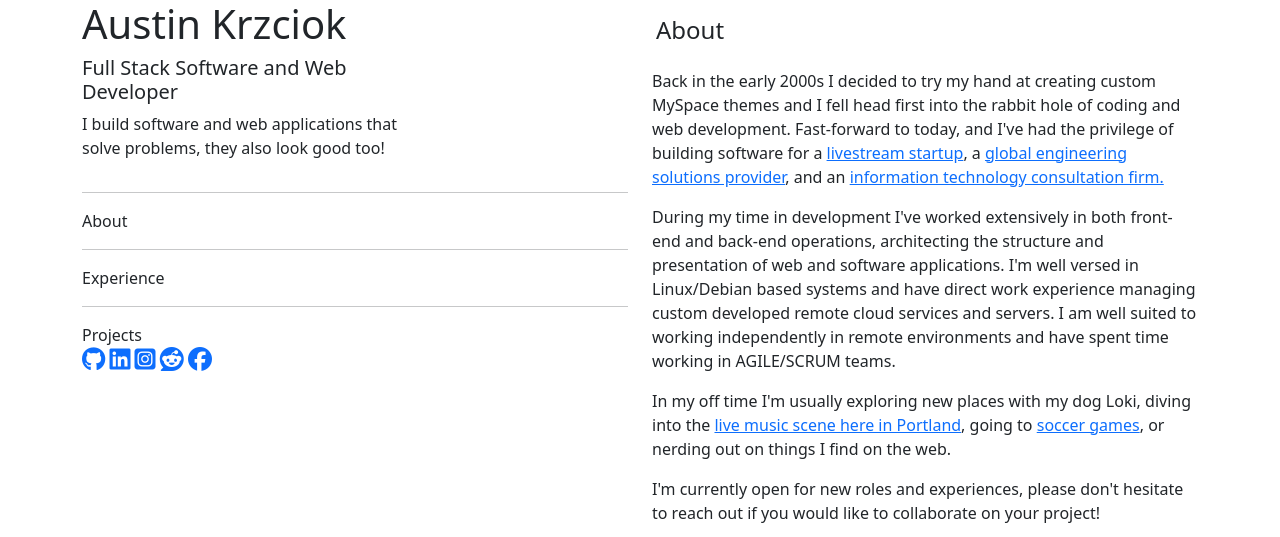
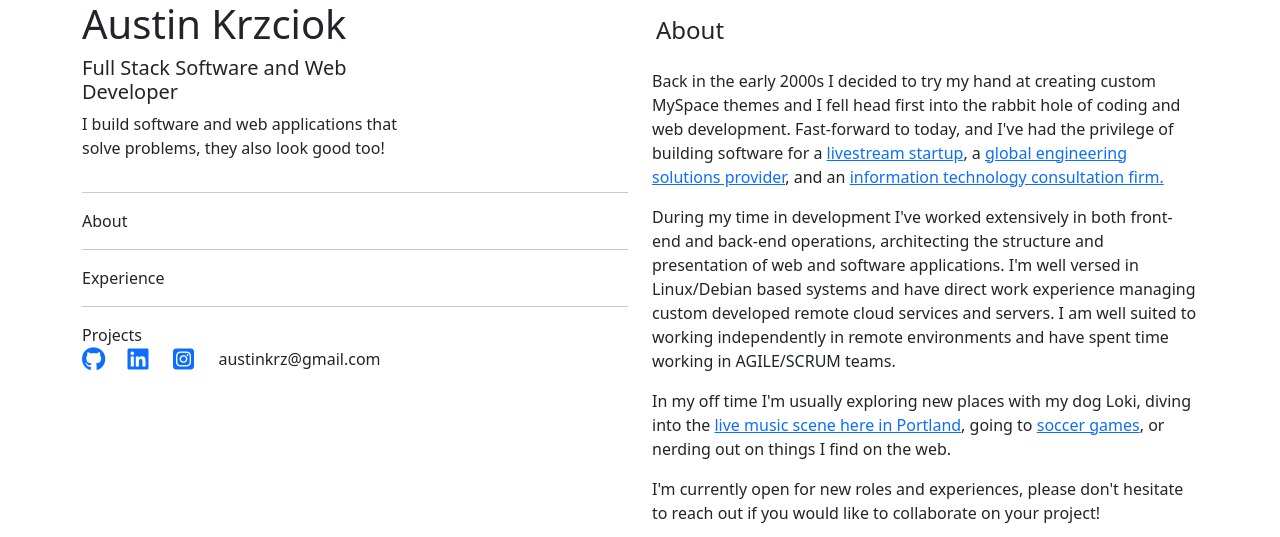
Before and after one commit to Kazooka503/website_portfolio, a Django app: page / in a window 1280 px wide. Shown: the top 537 px of the page. Run offline with Django 5.2, Linux system fonts and the light colour scheme; some libraries are stand-ins or nearby versions.

Commit message:
Fixes layout issue where social media links were not rendering on screen.
Removes unnecessary links, adds email address

```diff
--- a/portfolio/base/templates/base/home.html
+++ b/portfolio/base/templates/base/home.html
@@ -19,7 +19,7 @@
                     <div id="left-section" class="col-sm">
                             <div id="left-section-container" class="row sticky-top">
                                 <div class="col" style="height: 100%;">
-                                    <div class="row" style="height: 65%;">
+                                    <div class="row" style="height: 100%;">
                                         <div class="col">
                                             <div class="row">
                                                 <div class="col-8">
@@ -39,13 +39,22 @@
                                                 </nav>
                                             </div>
                                     </div>
-                                    <div class="row" style="height: 100%">
+                                    <div class="row">
                                         <div class="col align-self-end">
-                                            <a href="https://github.com/Kazooka503" target="_blank"><i class="fa-brands fa-github fa-xl"></i></a>
-                                             <a href="https://www.linkedin.com/in/austin-krzciok/" target="_blank"><i class="fa-brands fa-linkedin fa-xl"></i></a>
-                                             <a href="https://www.instagram.com/revoltingk" target="_blank"><i class="fa-brands fa-square-instagram fa-xl"></i></a>
-                                             <a href="https://www.reddit.com/user/kazooka503/" target="_blank"><i class="fa-brands fa-reddit fa-xl"></i></a>
-                                             <a href="https://www.facebook.com/austin.krzciok" target="_blank"><i class="fa-brands fa-facebook fa-xl"></i></a>
+                                            <div class="row justify-content-start">
+                                                <div class="col-1">
+                                                      <a href="https://github.com/Kazooka503" target="_blank"><i class="fa-brands fa-github fa-xl"></i></a>
+                                                </div>
+                                                 <div class="col-1">
+                                                     <a href="https://www.linkedin.com/in/austin-krzciok/" target="_blank"><i class="fa-brands fa-linkedin fa-xl"></i></a>
+                                                </div>
+                                                 <div class="col-1">
+                                                     <a href="https://www.instagram.com/revoltingk" target="_blank"><i class="fa-brands fa-square-instagram fa-xl"></i></a>
+                                                </div>
+                                                <div class="col-1">
+                                                    <p class="email-text">austinkrz@gmail.com</p>
+                                                </div>
+                                            </div>
                                         </div>
                                     </div>
                                 </div>
```
Also changed, not shown: 1 other file.
